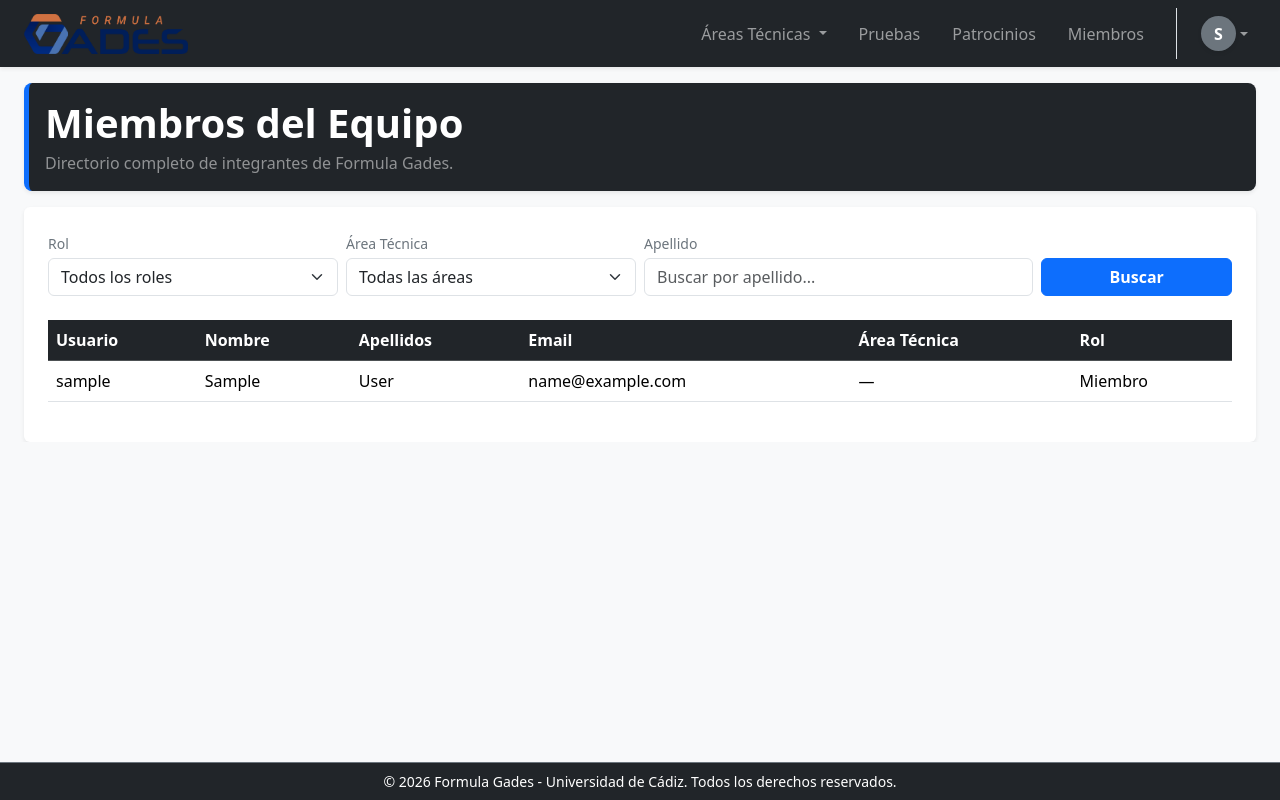
After one commit to adrigongv23/G26_Telemetria_TFG, a Django app: page /miembros/ in a window 1280 px wide. The commit adds this page. Run offline with Django 5.2, Linux system fonts and the light colour scheme; the visitor is signed in with stand-in values (Sample User, id 1); data comes from the database, SQL or seed files in the repository.

Commit message:
Sección miembros implementada

```diff
--- a/Plataform_Web/gades_manager/urls.py
+++ b/Plataform_Web/gades_manager/urls.py
@@ -27,4 +27,5 @@ urlpatterns = [
     path('login/', auth_views.LoginView.as_view(template_name='login.html'), name='login'),
     path('logout/', auth_views.LogoutView.as_view(next_page='login'), name='logout'),
     path('mi-perfil/', users_views.mi_perfil, name='mi_perfil'),
+    path('miembros/', users_views.listado_miembros, name='listado_miembros'),
 ]
--- a/Plataform_Web/templates/base.html
+++ b/Plataform_Web/templates/base.html
@@ -53,7 +53,7 @@
                         <a class="nav-link" href="#">Patrocinios</a>
                     </li>
                     <li class="nav-item px-2">
-                        <a class="nav-link" href="#">Miembros</a>
+                        <a class="nav-link" href="{% url 'listado_miembros' %}">Miembros</a>
                     </li>
 
                     {% if user.is_authenticated and user.rol == 'directiva' %}
--- a/Plataform_Web/templates/index.html
+++ b/Plataform_Web/templates/index.html
@@ -59,7 +59,7 @@
                         <div class="card-body p-3">
                             <h5 class="card-title fw-bold text-dark mb-1">Miembros del Equipo</h5>
                             <p class="text-secondary small mb-2">Directorio completo de integrantes, correos corporativos y roles.</p>
-                            <a href="#" class="btn btn-outline-primary btn-sm fw-bold px-3">Ver Directorio</a>
+                            <a href="{% url 'listado_miembros' %}" class="btn btn-outline-primary btn-sm fw-bold px-3">Ver Directorio</a>
                         </div>
                     </div>
                 </div>
@@ -81,7 +81,7 @@
                         <div class="card-body p-3">
                             <h5 class="card-title fw-bold text-dark mb-1">Miembros del Equipo</h5>
                             <p class="text-secondary small mb-2">Directorio completo de integrantes, correos corporativos y roles.</p>
-                            <a href="#" class="btn btn-outline-primary btn-sm fw-bold px-3">Ver Directorio</a>
+                            <a href="{% url 'listado_miembros' %}" class="btn btn-outline-primary btn-sm fw-bold px-3">Ver Directorio</a>
                         </div>
                     </div>
                 </div>
--- /dev/null
+++ b/Plataform_Web/templates/listado_miembros.html
@@ -0,0 +1,90 @@
+{% extends 'base.html' %}
+{% load static %}
+
+{% block title %}Miembros | Gades Manager{% endblock title %}
+
+{% block content %}
+<div class="row mb-3 flex-shrink-0">
+    <div class="col-12">
+        <div class="bg-dark text-white p-3 rounded-3 shadow-sm" style="border-left: 5px solid #0d6efd;">
+            <h1 class="display-6 fw-bold mb-1">Miembros del Equipo</h1>
+            <p class="text-white-50 mb-0">Directorio completo de integrantes de Formula Gades.</p>
+        </div>
+    </div>
+</div>
+
+<div class="row g-4" style="overflow-y: auto;">
+    <div class="col-12">
+        <div class="card border-0 shadow-sm">
+            <div class="card-body p-4">
+
+                <form method="get" class="row g-2 align-items-end mb-4">
+                    <div class="col-12 col-md-3">
+                        <label class="form-label small text-secondary mb-1">Rol</label>
+                        <select name="rol" class="form-select">
+                            <option value="">Todos los roles</option>
+                            {% for value, label in rol_choices %}
+                                <option value="{{ value }}" {% if filtro_rol == value %}selected{% endif %}>{{ label }}</option>
+                            {% endfor %}
+                        </select>
+                    </div>
+
+                    <div class="col-12 col-md-3">
+                        <label class="form-label small text-secondary mb-1">Área Técnica</label>
+                        <select name="especialidad" class="form-select">
+                            <option value="">Todas las áreas</option>
+                            {% for value, label in especialidad_choices %}
+                                <option value="{{ value }}" {% if filtro_especialidad == value %}selected{% endif %}>{{ label }}</option>
+                            {% endfor %}
+                        </select>
+                    </div>
+
+                    <div class="col-12 col-md-4">
+                        <label class="form-label small text-secondary mb-1">Apellido</label>
+                        <input type="text" name="apellido" class="form-control" placeholder="Buscar por apellido..." value="{{ filtro_apellido }}">
+                    </div>
+
+                    <div class="col-12 col-md-2 d-flex gap-2">
+                        <button type="submit" class="btn btn-primary fw-bold flex-grow-1">Buscar</button>
+                        {% if filtro_rol or filtro_especialidad or filtro_apellido %}
+                            <a href="{% url 'listado_miembros' %}" class="btn btn-outline-secondary" title="Limpiar filtros">&times;</a>
+                        {% endif %}
+                    </div>
+                </form>
+
+                <div class="table-responsive">
+                    <table class="table table-hover align-middle">
+                        <thead class="table-dark">
+                            <tr>
+                                <th>Usuario</th>
+                                <th>Nombre</th>
+                                <th>Apellidos</th>
+                                <th>Email</th>
+                                <th>Área Técnica</th>
+                                <th>Rol</th>
+                            </tr>
+                        </thead>
+                        <tbody>
+                            {% for miembro in miembros %}
+                            <tr>
+                                <td>{{ miembro.username }}</td>
+                                <td>{{ miembro.first_name }}</td>
+                                <td>{{ miembro.last_name }}</td>
+                                <td>{{ miembro.email }}</td>
+                                <td>{{ miembro.get_especialidad_display|default:"—" }}</td>
+                                <td>{{ miembro.get_rol_display }}</td>
+                            </tr>
+                            {% empty %}
+                            <tr>
+                                <td colspan="6" class="text-center text-secondary py-4">No se han encontrado miembros con los filtros seleccionados.</td>
+                            </tr>
+                            {% endfor %}
+                        </tbody>
+                    </table>
+                </div>
+
+            </div>
+        </div>
+    </div>
+</div>
+{% endblock content %}
--- a/Plataform_Web/users/views.py
+++ b/Plataform_Web/users/views.py
@@ -4,6 +4,7 @@ from django.contrib.auth.forms import PasswordChangeForm
 from django.contrib.auth import update_session_auth_hash
 from django.contrib import messages
 from .forms import PerfilForm
+from .models import CustomUser
 
 
 @login_required
@@ -37,3 +38,29 @@ def mi_perfil(request):
         'password_form': password_form,
     }
     return render(request, 'mi_perfil.html', context)
+
+
+@login_required
+def listado_miembros(request):
+    miembros = CustomUser.objects.all().order_by('last_name', 'first_name')
+
+    rol = request.GET.get('rol', '')
+    especialidad = request.GET.get('especialidad', '')
+    apellido = request.GET.get('apellido', '')
+
+    if rol:
+        miembros = miembros.filter(rol=rol)
+    if especialidad:
+        miembros = miembros.filter(especialidad=especialidad)
+    if apellido:
+        miembros = miembros.filter(last_name__icontains=apellido)
+
+    context = {
+        'miembros': miembros,
+        'rol_choices': CustomUser.ROL_CHOICES,
+        'especialidad_choices': CustomUser.ESPECIALIDAD_CHOICES,
+        'filtro_rol': rol,
+        'filtro_especialidad': especialidad,
+        'filtro_apellido': apellido,
+    }
+    return render(request, 'listado_miembros.html', context)
```
